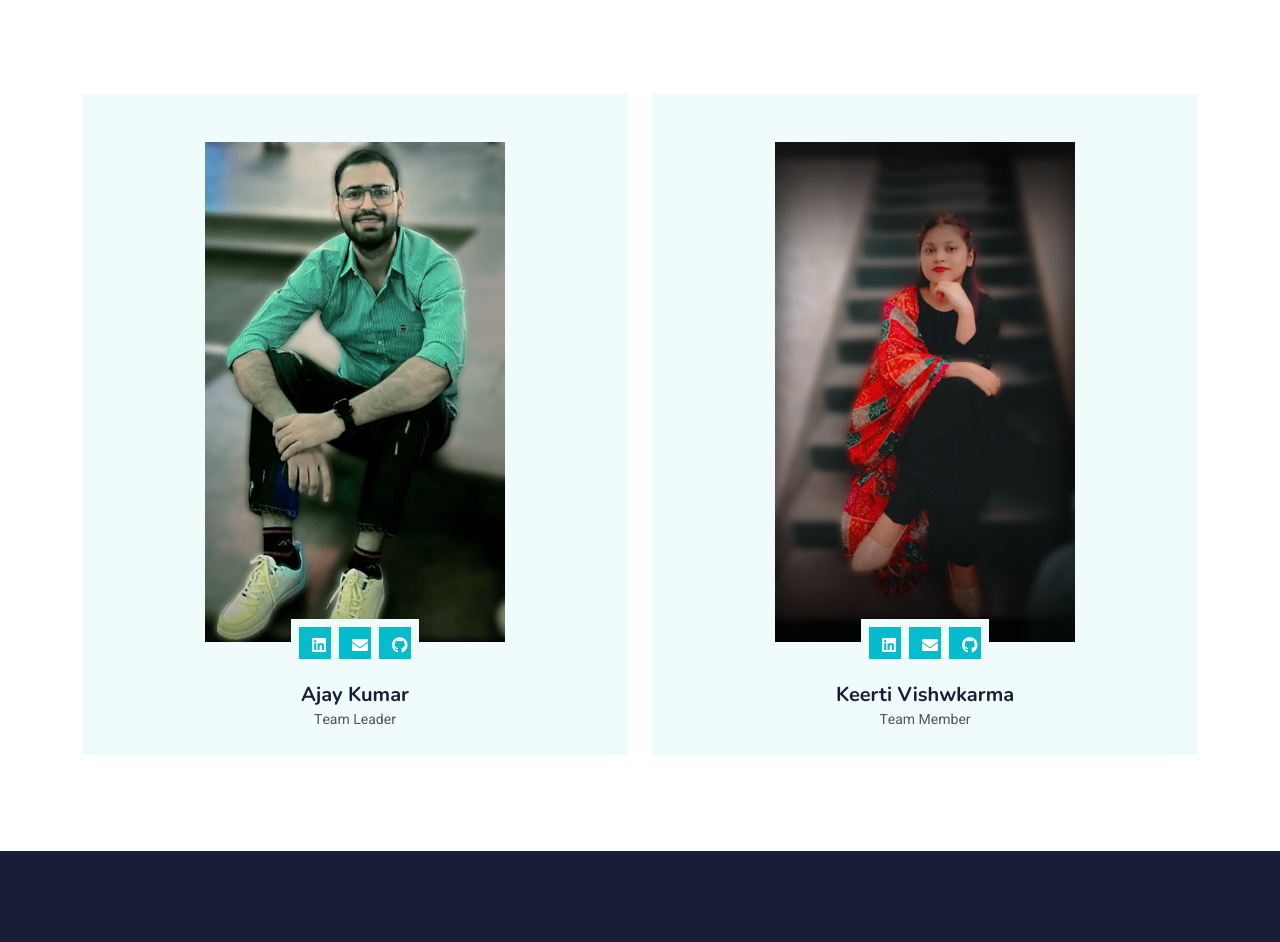
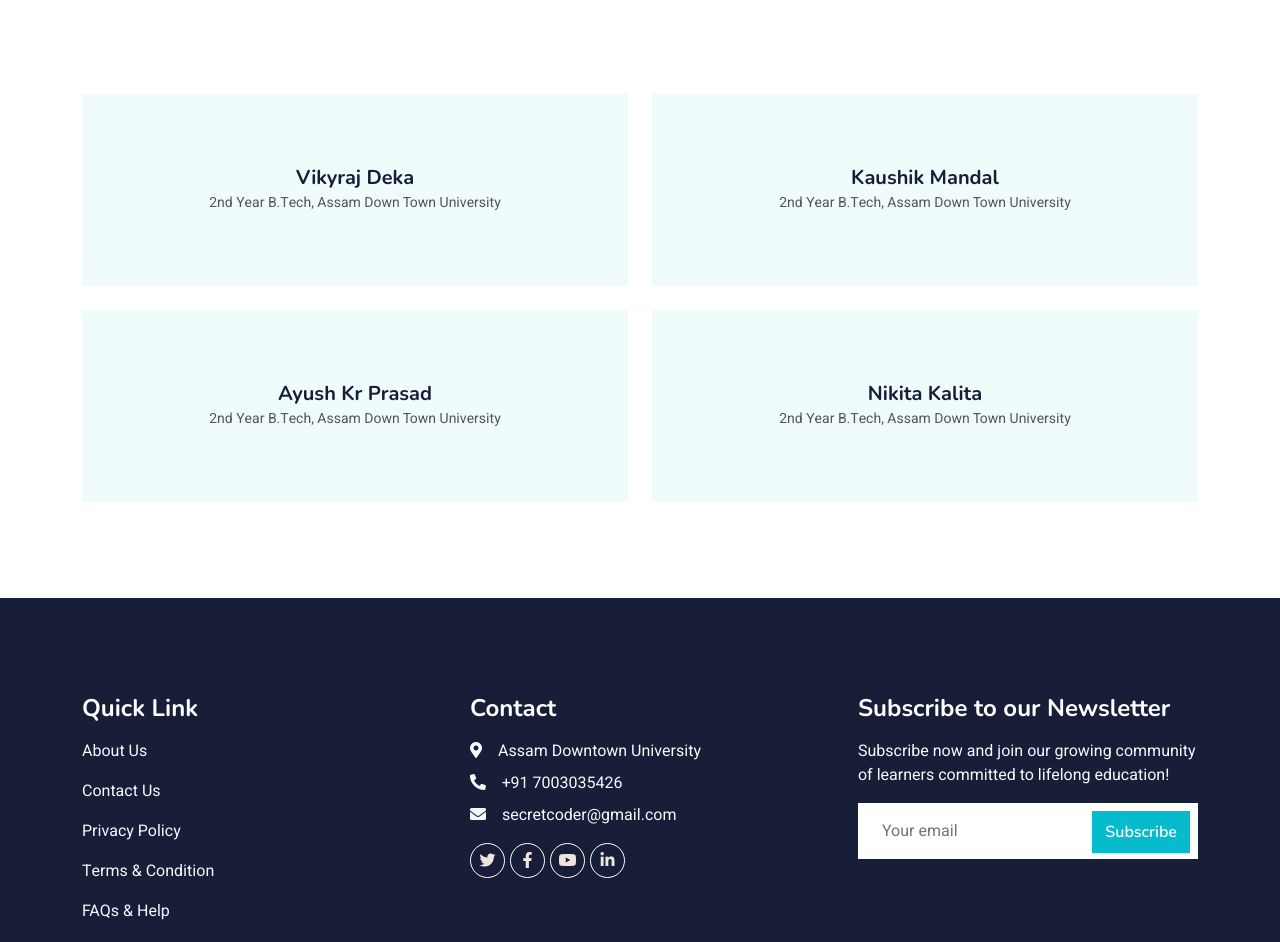
Before and after one commit to koushik369mondal/E-Learning-Platform, a website with bundled scripts: page team.html in a window 1280 px wide. Shown: the part 394-1336 px from the top of the page. Built offline with nearby package versions, Linux system fonts and the light colour scheme.

Commit message:
Update team.html

```diff
--- a/team.html
+++ b/team.html
@@ -106,47 +106,39 @@
 <div class="container-xxl py-5">
     <div class="container">
         <div class="row g-4">
+            <!-- Team Member 1 -->
             <div class="col-lg-6 col-md-6 wow fadeInUp" data-wow-delay="0.1s">
-                    <div class="team-item bg-light">
-                        <div class="overflow-hidden text-center pt-5">
-                            <img class="img-fluid" src="img/team-1.png" alt="" style="height: 500px; width: 300px;">
-                        </div>
-                        <div class="position-relative d-flex justify-content-center" style="margin-top: -23px;">
-                            <div class="bg-light d-flex justify-content-center pt-2 px-1">
-                                <a target="_blank" class="btn btn-sm-square btn-primary mx-1"
-                                    href="https://www.linkedin.com/in/ajay-panwar-8077b925a/"><i
-                                        class="fab fa-linkedin"></i></a>
-                                <a target="_blank" class="btn btn-sm-square btn-primary mx-1"
-                                    href="mailto:ajaypanwar7472@gmail.com"><i class="fa fa-envelope"></i></a>
-                                <a target="_blank" class="btn btn-sm-square btn-primary mx-1"
-                                    href="https://github.com/ajaypanwar7472"><i class="fab fa-github"></i></a>
-                            </div>
-                        </div>
+                <div class="team-item bg-light text-center py-5">
                     <div class="text-center p-4">
-                            <h5 class="mb-0">Ajay Kumar</h5>
-                            <small>Team Leader</small>
+                        <h5 class="mb-0">Vikyraj Deka</h5>
+                        <small>2nd Year B.Tech, Assam Down Town University</small>
                     </div>
                 </div>
             </div>
-                <div class="col-lg-6 col-md-6 wow fadeInUp" data-wow-delay="0.1s">
-                    <div class="team-item bg-light">
-                        <div class="overflow-hidden text-center pt-5">
-                            <img class="img-fluid" src="img/team-2.png" alt="" style="height: 500px; width: 300px;">
-                        </div>
-                        <div class="position-relative d-flex justify-content-center" style="margin-top: -23px;">
-                            <div class="bg-light d-flex justify-content-center pt-2 px-1">
-                                <a target="_blank" class="btn btn-sm-square btn-primary mx-1"
-                                    href="https://www.linkedin.com/in/keerti-vishwkarma-8ba754243/"><i
-                                        class="fab fa-linkedin"></i></a>
-                                <a target="_blank" class="btn btn-sm-square btn-primary mx-1"
-                                    href="mailto:keertidvcorai@gmail.com"><i class="fa fa-envelope"></i></a>
-                                <a target="_blank" class="btn btn-sm-square btn-primary mx-1"
-                                    href="https://github.com/keerti1924"><i class="fab fa-github"></i></a>
+            <!-- Team Member 2 -->
+            <div class="col-lg-6 col-md-6 wow fadeInUp" data-wow-delay="0.2s">
+                <div class="team-item bg-light text-center py-5">
+                    <div class="text-center p-4">
+                        <h5 class="mb-0">Kaushik Mandal</h5>
+                        <small>2nd Year B.Tech, Assam Down Town University</small>
                     </div>
                 </div>
+            </div>
+            <!-- Team Member 3 -->
+            <div class="col-lg-6 col-md-6 wow fadeInUp" data-wow-delay="0.3s">
+                <div class="team-item bg-light text-center py-5">
                     <div class="text-center p-4">
-                            <h5 class="mb-0">Keerti Vishwkarma</h5>
-                            <small>Team Member</small>
+                        <h5 class="mb-0">Ayush Kr Prasad</h5>
+                        <small>2nd Year B.Tech, Assam Down Town University</small>
+                    </div>
+                </div>
+            </div>
+            <!-- Team Member 4 -->
+            <div class="col-lg-6 col-md-6 wow fadeInUp" data-wow-delay="0.4s">
+                <div class="team-item bg-light text-center py-5">
+                    <div class="text-center p-4">
+                        <h5 class="mb-0">Nikita Kalita</h5>
+                        <small>2nd Year B.Tech, Assam Down Town University</small>
                     </div>
                 </div>
             </div>
```
Lines whose indentation alone changed are shown as unchanged.
